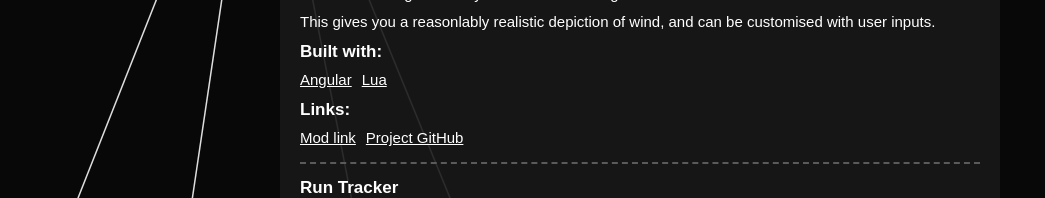
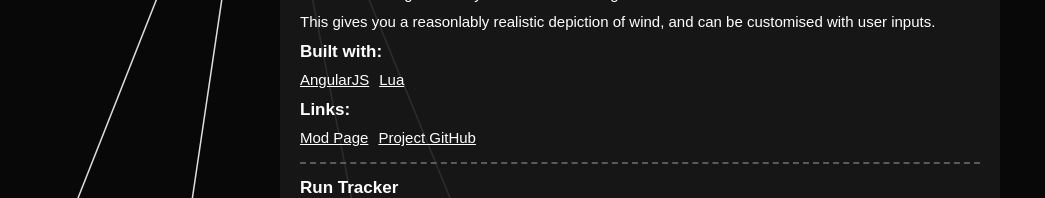
Before and after one commit to daefron/portfolio, a React (Vite) app: page / in a window 1280 px wide. Shown: the part 825-1023 px from the top of the page, without its empty margins (0-1045 px from the left). Built offline with nearby package versions, Linux system fonts and the light colour scheme.

Commit message:
Changed wind video and typo

```diff
--- a/src/App.jsx
+++ b/src/App.jsx
@@ -94,8 +94,8 @@ export default function App() {
           </p>
           <p className="subTitle">Built with:</p>
           <div style={{ display: "flex", gap: "10px" }}>
-            <a target="_blank" href="https://angular.dev/">
-              Angular
+            <a target="_blank" href="https://angularjs.org/">
+              AngularJS
             </a>
             <a target="_blank" href="https://www.lua.org/">
               Lua
@@ -112,7 +112,7 @@ export default function App() {
               target="_blank"
               href="https://www.beamng.com/resources/winds-of-change.33596/"
             >
-              Mod link
+              Mod Page
             </a>
             <a
               target="_blank"
```
Also changed, not shown: 1 other file (tests, documents, lock files or other folders).
